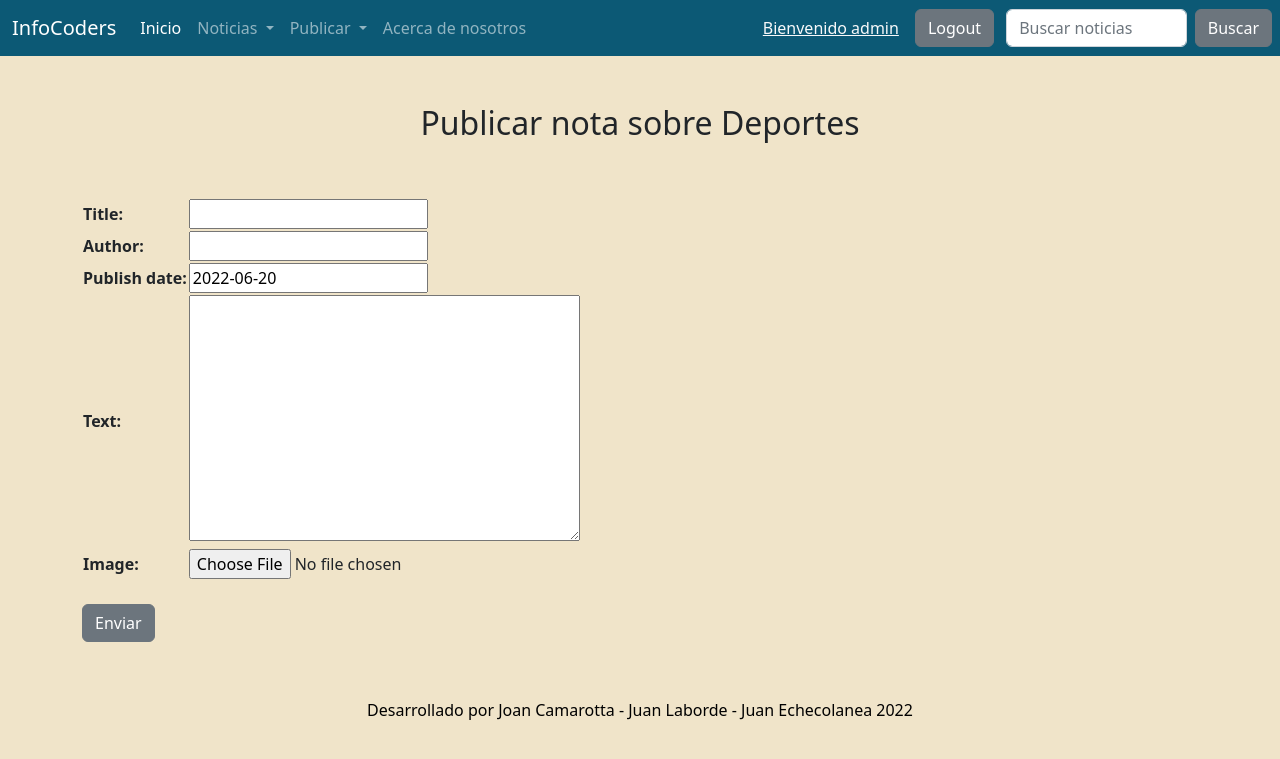
After one commit to jcsax/PFCoder, a Django app: page /Noticias/Crear-Nota-Deportes/ in a window 1280 px wide. The commit adds this page. Shown: the top 759 px of the page. Run offline with Django 4.2, Linux system fonts and the light colour scheme; a user stored in the database is signed in.

Commit message:
Arreglos y Nueva Clase Deportes

```diff
--- a/blog/forms.py
+++ b/blog/forms.py
@@ -1,5 +1,5 @@
 from django import forms
-from blog.models import Health, Entertainment, Economy
+from blog.models import Health, Entertainment, Economy, Sports
 
 class Health_form(forms.ModelForm):
     class Meta:
@@ -15,3 +15,8 @@ class Entertainment_form(forms.ModelForm):
     class Meta:
         model = Entertainment
         fields = '__all__'
+
+class Sports_form(forms.ModelForm):
+    class Meta:
+        model = Sports
+        fields = '__all__'
--- a/blog/models.py
+++ b/blog/models.py
@@ -37,3 +37,14 @@ class Health(models.Model):
     class Meta:
         verbose_name = 'Salud'
         verbose_name_plural = 'Salud'
+
+class Sports(models.Model):
+    title = models.CharField(max_length=100)
+    #subtitle = models.CharField(max_length=100)
+    author = models.CharField(max_length=50)
+    publish_date = models.DateField(default=now)
+    text = models.TextField(blank=True)
+    image = models.ImageField(upload_to='Sports_image', blank = True, null = True)
+    class Meta:
+        verbose_name = 'Deporte'
+        verbose_name_plural = 'Deportes'
--- a/blog/templates/base.html
+++ b/blog/templates/base.html
@@ -33,6 +33,7 @@
                   <li><a class="dropdown-item" href="/Noticias/Entretenimiento/">Sobre Entretenimiento</a></li>
                   <li><a class="dropdown-item" href="/Noticias/Salud/">Sobre Salud</a></li>
                   <li><a class="dropdown-item" href='/Noticias/Economia/'>Sobre Economía</a></li>
+                  <li><a class="dropdown-item" href='/Noticias/Deportes/'>Sobre Deportes</a></li>
                 </ul>
                 <li class="nav-item dropdown">
                   <a class="nav-link dropdown-toggle" href="#" id="navbarDropdown" role="button" data-bs-toggle="dropdown" aria-expanded="false" >
@@ -42,6 +43,7 @@
                     <li><a class="dropdown-item" href="/Noticias/Crear-Nota-Entretenimiento/">Crear nota entretenimiento</a></li>
                     <li><a class="dropdown-item" href="/Noticias/Crear-Nota-Salud/">Crear nota salud</a></li>
                     <li><a class="dropdown-item" href="/Noticias/Crear-Nota-Economia/">Crear nota economía</a></li>
+                    <li><a class="dropdown-item" href="/Noticias/Crear-Nota-Deportes/">Crear nota Deportes</a></li>
                   </ul>
                   <li class="nav-item">
                     <a class="nav-link" href="/about-us/">Acerca de nosotros</a>
--- /dev/null
+++ b/blog/templates/create_post_sports.html
@@ -0,0 +1,34 @@
+{% extends 'base.html' %}
+
+{% block title %}
+Publicar Deportes
+{% endblock %}
+
+{% block content %}
+{% if form %}
+<div class="container">
+    <div class="row">
+    <div class="col">
+  </div>
+   <h2 class="fw-bopld text-center py-5">Publicar nota sobre Deportes</h2>
+    <form action="" method="POST" enctype="multipart/form-data">
+        {% csrf_token %}
+        <table>
+            {{form.as_table}}
+        </table>
+        <br>
+        <input type="submit" class="btn btn-secondary" value="Enviar">
+    </form>
+{% elif new_post_sports %}
+
+    <div class="card" style="width: 18rem;">
+        <div class="card-body">
+            <h5 class="card-title">{{new_post_sports.title}}</h5>
+            <p class="card-text">{{new_post_sports.author}}</p>
+            <p class="card-text">{{new_post_sports.text}}</p>
+        </div>
+    </div>
+
+{% endif %}
+
+{% endblock %}
--- a/blog/urls.py
+++ b/blog/urls.py
@@ -2,14 +2,16 @@ from django.urls import path
 from django.conf import settings
 from django.conf.urls.static import static
 
-from blog.views import post_economy, post_entertainment, post_health, create_post_health, create_post_entertainment, create_post_economy, search_note
+from blog.views import create_post_sports, post_economy, post_entertainment, post_health, create_post_health, create_post_entertainment, create_post_economy, post_sports, search_note
 
 urlpatterns = [
     path('Entretenimiento/', post_entertainment, name = 'post_entertainment'),
     path('Economia/', post_economy, name = 'post_economy'),
     path('Salud/', post_health, name = 'post_heatlh'),
+    path('Deportes/', post_sports, name = 'post_sports'),
     path('Crear-Nota-Salud/', create_post_health, name = 'new_post_health'),
     path('Crear-Nota-Entretenimiento/', create_post_entertainment, name = 'new_post_entertainment'),
     path('Crear-Nota-Economia/', create_post_economy, name = 'new_post_economy'),
+    path('Crear-Nota-Deportes/', create_post_sports, name = 'new_post_sports'),
     path('Buscar/', search_note, name = 'search_note'),
     ] + static(settings.MEDIA_URL, document_root=settings.MEDIA_ROOT)
--- a/blog/views.py
+++ b/blog/views.py
@@ -1,8 +1,8 @@
 from turtle import title
 from django.shortcuts import render
 from django.http import HttpResponse
-from blog.models import Entertainment, Health, Economy
-from blog.forms import Economy_form, Health_form, Entertainment_form
+from blog.models import Entertainment, Health, Economy, Sports
+from blog.forms import Economy_form, Health_form, Entertainment_form, Sports_form
 from django.contrib.auth.decorators import login_required
 
 # Create your views here.
@@ -20,6 +20,12 @@ def post_economy(request):
     post_economy = Economy.objects.all()
     context = {'post_economy': post_economy}
     return render(request, 'post_economy.html', context=context)
+
+def post_sports(request):
+    post_sports = Sports.objects.all()
+    context = {'post_sport': post_sports}
+    return render(request, 'post_sports.html', context=context)
+
 
 @login_required
 def create_post_health(request):
@@ -90,10 +96,34 @@ def create_post_entertainment(request):
             return render(request, 'create_post_entertainment.html', context = context)
         return render(request, 'create_post_entertainment.html', context=context)
 
+@login_required
+def create_post_sports(request):
+    if request.method == 'GET':
+        form = Sports_form()
+        context = {'form':form}
+        return render(request, 'create_post_sports.html', context=context)
+    else:
+        form = Sports_form(request.POST, request.FILES)
+        if form.is_valid():
+            new_post_sports= Sports.objects.create(
+                title = form.cleaned_data['title'],
+                author = form.cleaned_data['author'],
+                publish_date = form.cleaned_data['publish_date'],
+                text = form.cleaned_data['text'],
+                image = form.cleaned_data['image']
+            )
+            context ={'new_post_sports':new_post_sports}
+        else:
+            context = {'errors':form.errors}
+            return render(request, 'create_post_sports.html', context = context)
+        return render(request, 'create_post_sports.html', context=context)
+
+
 def search_note(request):
     print(request.GET)
     entertainment = Entertainment.objects.filter(title__icontains = request.GET['search'])
     economy = Economy.objects.filter(title__icontains = request.GET['search'])
     health = Health.objects.filter(title__icontains = request.GET['search'])
-    context = {'entertainment': entertainment, 'economy': economy,'health':health}
+    sport = Sports.objects.filter(title__icontains = request.GET['search'])
+    context = {'entertainment': entertainment, 'economy': economy,'health':health, 'sports':sport}
     return render(request, 'search_note.html', context = context)
```
Also changed, not shown: blog/admin.py (+8 -1 lines), blog/templates/post_sports.html (added, +49 -0 lines), blog/templates/search_note.html (+14 -0 lines), db.sqlite3.
